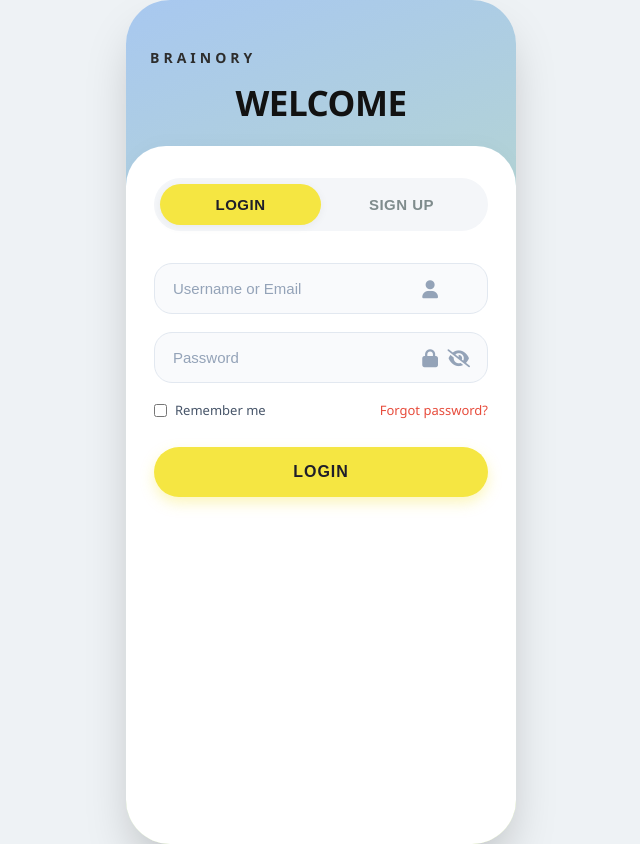
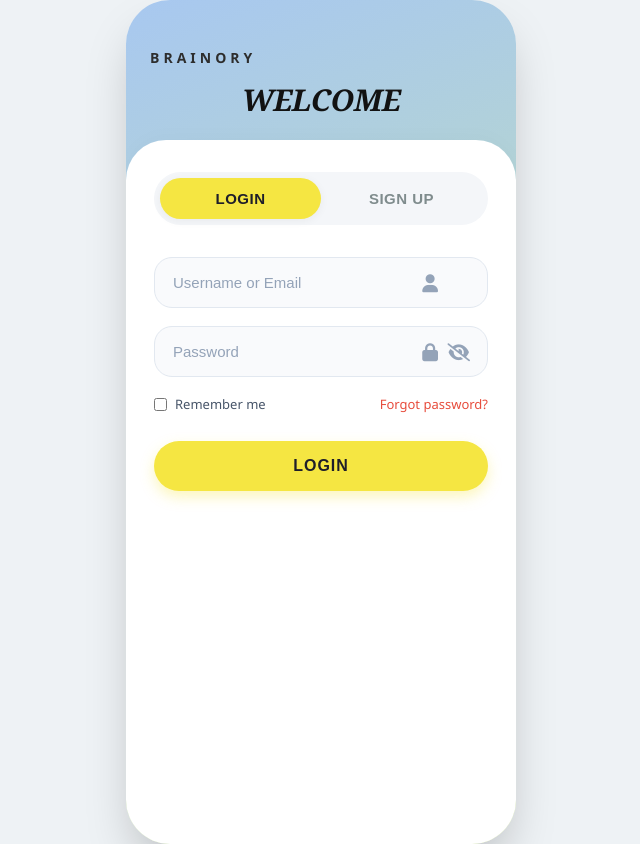
Before and after one commit to rnl-kyte/Brainory, a website: page www/login.html in a window 1280 px wide. Shown: the whole page, without its empty margins (319-959 px from the left). Drawn offline with Linux system fonts and the light colour scheme.

Commit message:
Update login.html

```diff
--- a/www/login.html
+++ b/www/login.html
@@ -31,9 +31,11 @@
     color: #2d2d2d; align-self: flex-start; margin-bottom: 12px;
   }
   .welcome-title {
-    font-size: 35px; font-weight: 800;
+    font-size: 30px; font-weight: 800;
     color: #121212; letter-spacing: -0.5px;
     margin-bottom: 20px;
+    font-family: Georgia, 'Times New Roman', serif;
+    font-style: italic;
   }
   .card {
     background: #fff;
```
